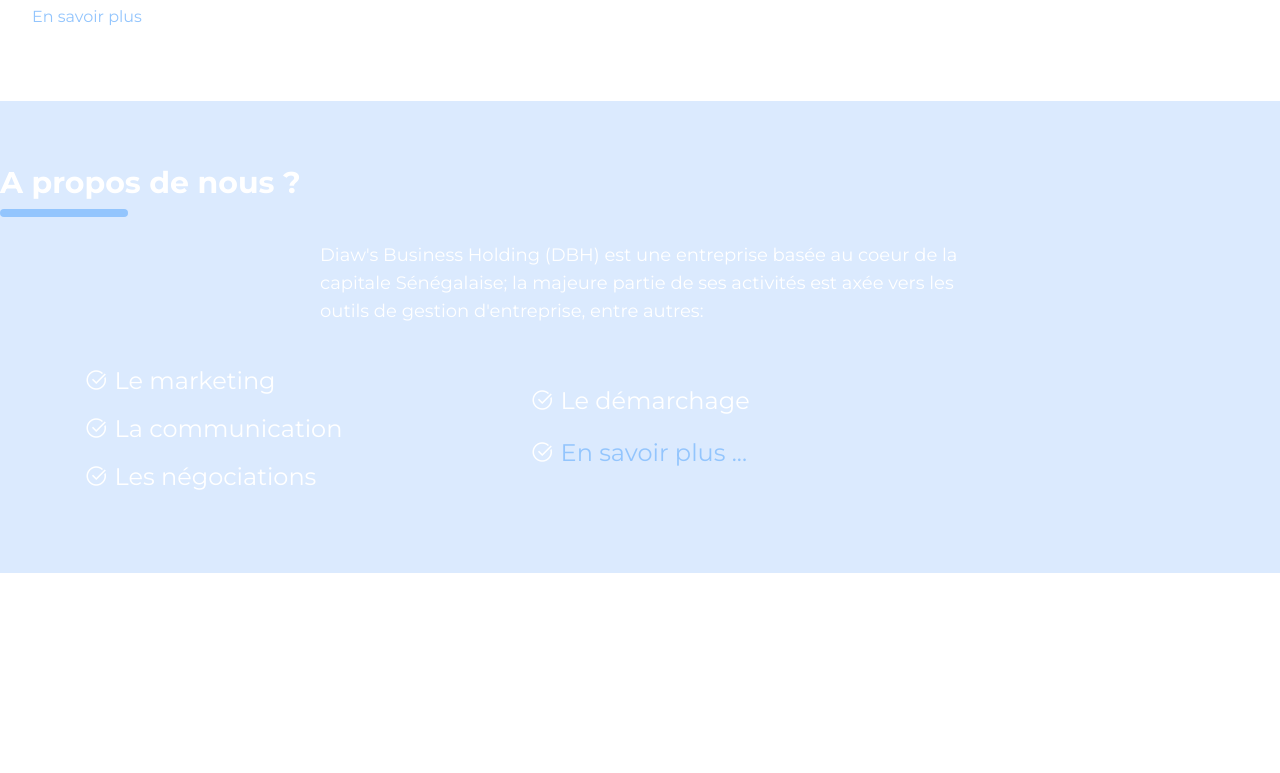
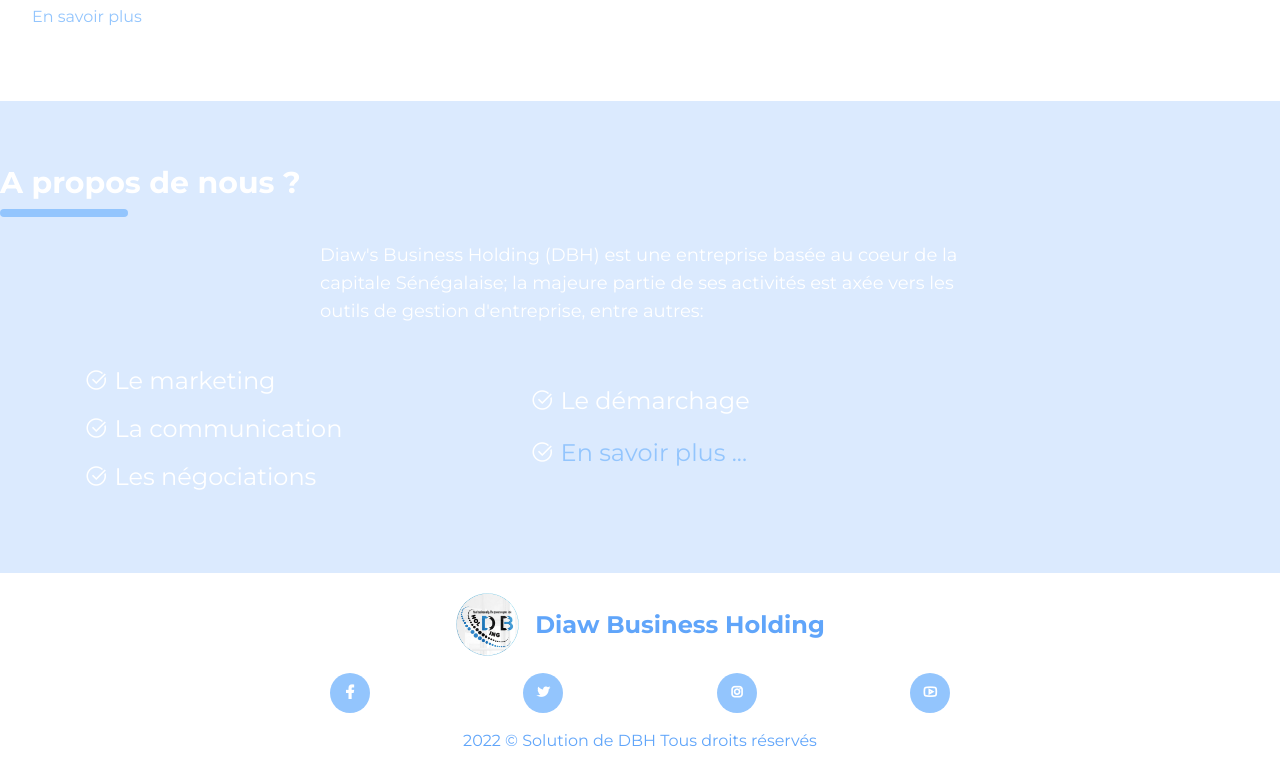
Before and after one commit to Lexotime/DiawBusinessHolding, a website built with Vite: page index.html in a window 1280 px wide. Shown: the part 1877-2650 px from the top of the page. Before the commit the page ends 2490 px from the top, so only its background shows below. Built offline with nearby package versions, Linux system fonts and the light colour scheme; files whose address does not match are found by name.

Commit message:
footer done

```diff
--- a/index.html
+++ b/index.html
@@ -203,6 +203,29 @@
         </div>
       </div> -->
 
+      <div class="flex flex-col space-y-4 w-full">
+        <div class="flex space-x-4 mx-auto">
+          <img src="/assets/logo-dbh.png" alt="" class="w-16 h-16">
+          <p class="text-2xl text-blue-400 font-bold py-4">Diaw Business Holding</p>
+        </div>
+        <div class="flex justify-between w-1/2 mx-auto">
+          <div class="rounded-full w-10 h-10 flex font-bold text-white bg-blue-300">
+            <a class="m-auto" href="#"><i class="lab la-facebook-f"></i></a>
+          </div>
+          <div class="rounded-full w-10 h-10 flex font-bold text-white bg-blue-300">
+            <a class="m-auto" href="#"><i class="lab la-twitter"></i></a>
+          </div>
+          <div class="rounded-full w-10 h-10 flex font-bold text-white bg-blue-300">
+            <a class="m-auto" href="#"><i class="lab la-instagram"></i></a>
+          </div>
+          <div class="rounded-full w-10 h-10 flex font-bold text-white bg-blue-300">
+            <a class="m-auto" href="#"><i class="lab la-youtube"></i></a>
+          </div>
+        </div>
+        <div class="flex mx-auto">
+          <p class="text-blue-400">2022 &copy; Solution de DBH Tous droits réservés</p>
+        </div>
+      </div>
     </footer>
 
     <script type="module" src="/main.js"></script>
```
